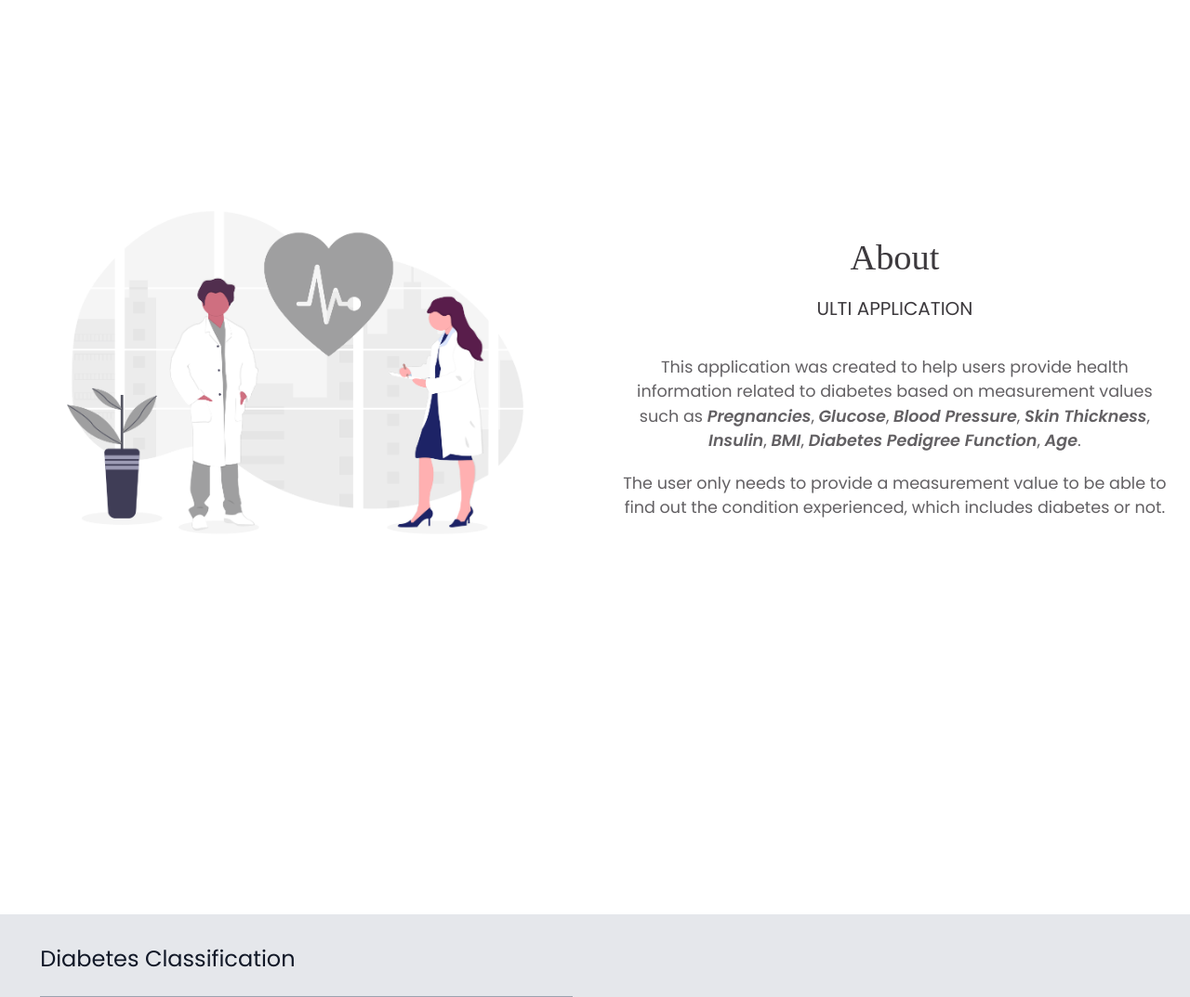
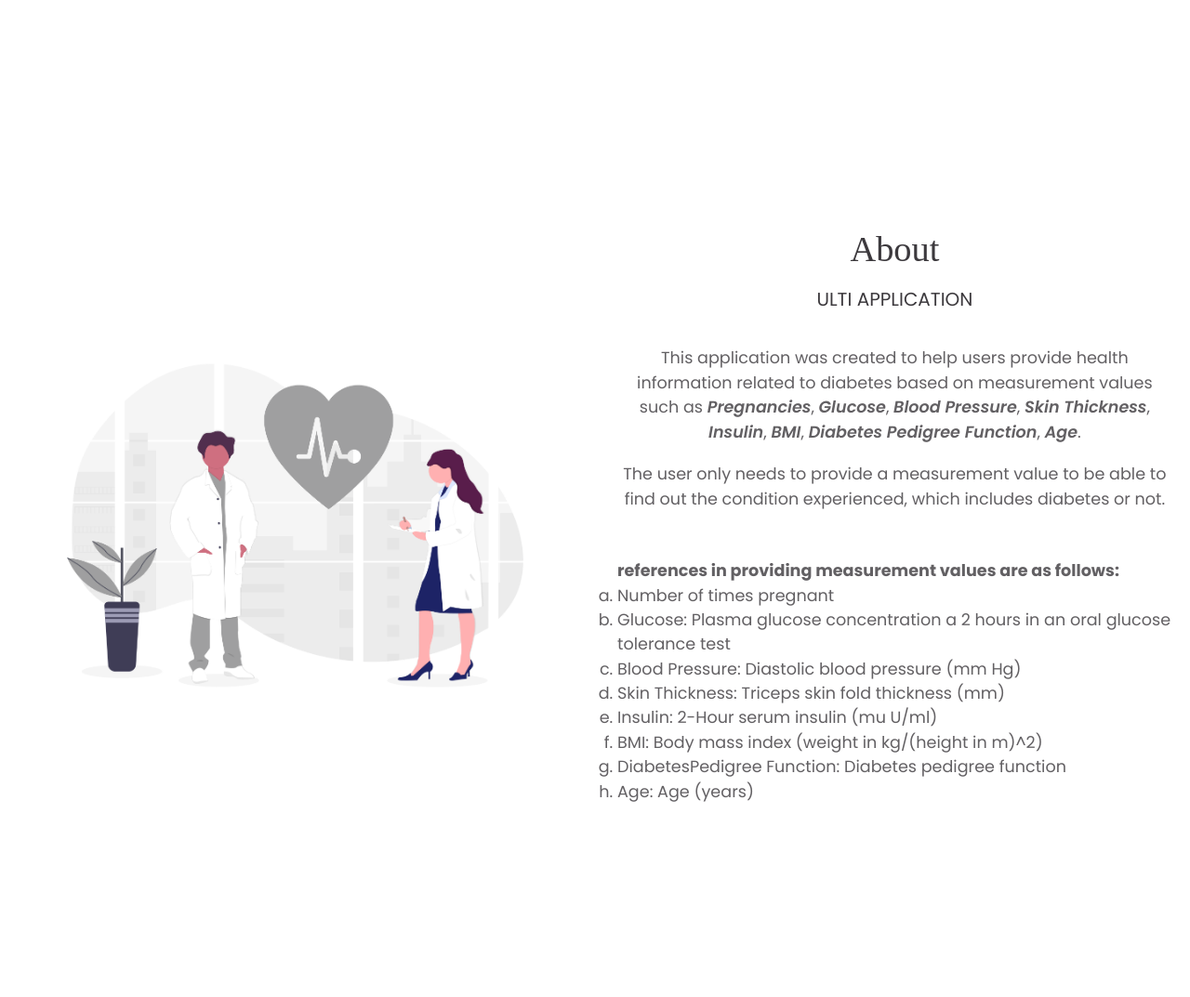
Before and after one commit to Kelompok-ular-3/web-diabetes, a Flask app: page / in a window 1280 px wide. Shown: the part 980-2053 px from the top of the page at 93% size. Run offline with Flask 2, Linux system fonts and the light colour scheme; some libraries are stand-ins or nearby versions; some web fonts are replaced.

Commit message:
edit html

```diff
--- a/templates/index.html
+++ b/templates/index.html
@@ -185,6 +185,13 @@
         opacity: 0.8;
         }
 
+        .about-text > ol {
+        font-size: 1.1rem;
+        padding: 0.6rem 0;
+        opacity: 0.8;
+        margin: 2rem 0;
+        }
+
         /* kelompok */
         .wrapper{
         max-width: 1500px;
@@ -356,6 +363,20 @@
 						measurement values such as <i>Pregnancies</i>, <i>Glucose</i>, <i>Blood Pressure</i>, <i>Skin Thickness</i>, <i>Insulin</i>, <i>BMI</i>,
 						<i>Diabetes Pedigree Function</i>, <i>Age</i>.</p>
                     <p>The user only needs to provide a measurement value to be able to find out the condition experienced, which includes diabetes or not.</p>
+
+                    <ol style="list-style-type: lower-alpha">
+                        <strong>references in providing measurement values are as follows:</strong>
+                        <li>Number of times pregnant</li>
+                        <li>Glucose: Plasma glucose concentration a 2 hours in an oral glucose tolerance test</li>
+                        <li>Blood Pressure: Diastolic blood pressure (mm Hg)</li>
+                        <li>Skin Thickness: Triceps skin fold thickness (mm)</li>
+                        <li>Insulin: 2-Hour serum insulin (mu U/ml)</li>
+                        <li>BMI: Body mass index (weight in kg/(height in m)^2)</li>
+                        <li>DiabetesPedigree Function: Diabetes pedigree function</li>
+                        <li>Age: Age (years)</li>
+                    </ol>
+
+
                 </div>
             </div>
         </div>
@@ -558,6 +579,34 @@
         <span>ULTI Diabetes Prediction</span>
     </footer>
 </body>
+
+<script>
+    const text = document.querySelector(".banner-title");
+    const strText = text.textContent;
+    const splitText = strText.split("");
+    text.textContent = "";
+    for(let i = 0; i < splitText.length; i++) {
+    text.innerHTML += "<span>" + splitText[i] + "</span>";
+    }
+
+    let char = 0;
+    let timer = setInterval(onTick, 50);
+
+    function onTick(){
+    const span = text.querySelectorAll('span')[char];
+    span.classList.add('fade');
+    char++
+    if(char === splitText.length){
+        complete();
+        return;
+    }
+    }
+
+    function complete(){
+    clearInterval(timer);
+    timer = null;
+    }
+</script>
 <script src={{ url_for('static', filename='/js/script.js') }}></script>
 <script src="https://cdn.tailwindcss.com"></script>
 
```
